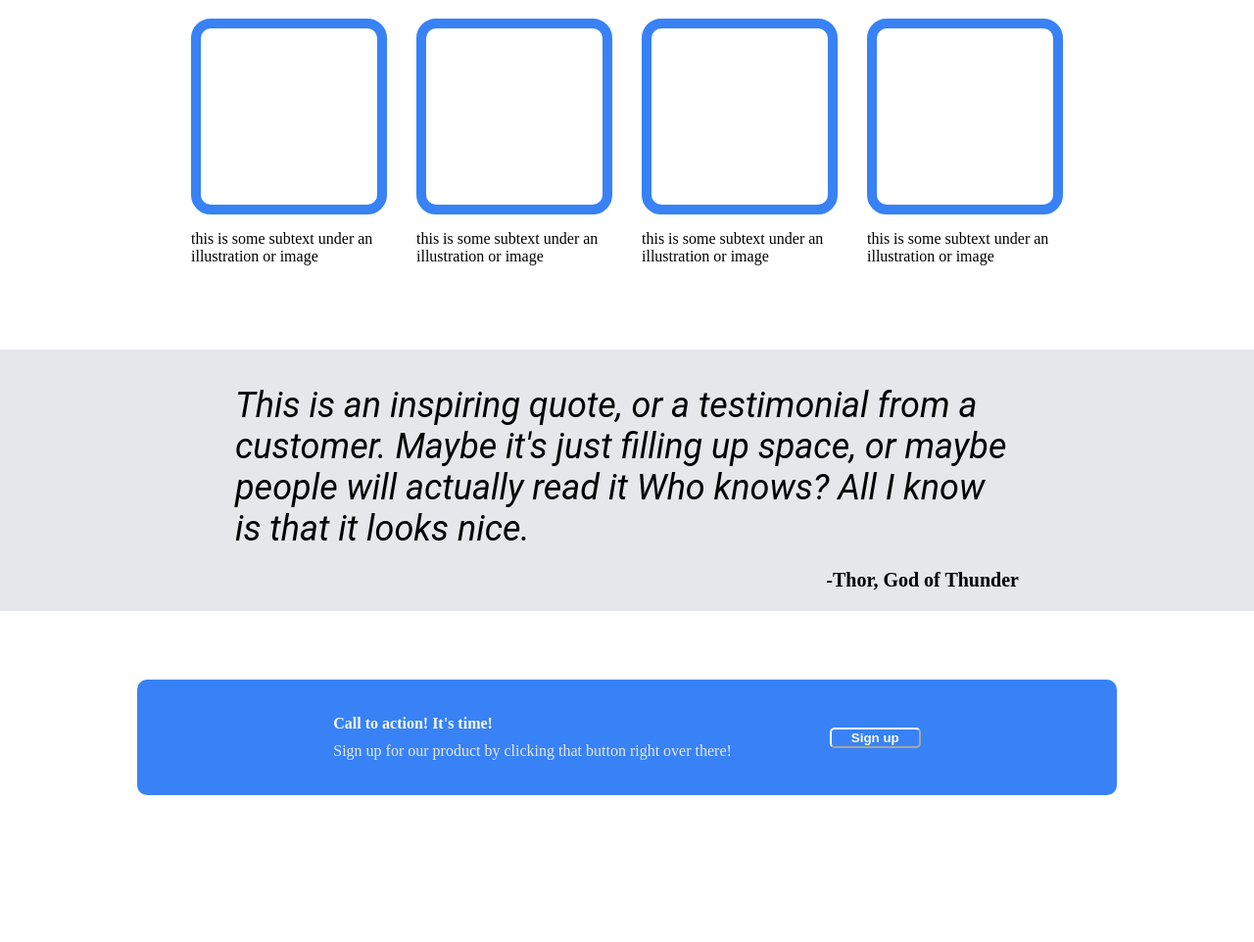
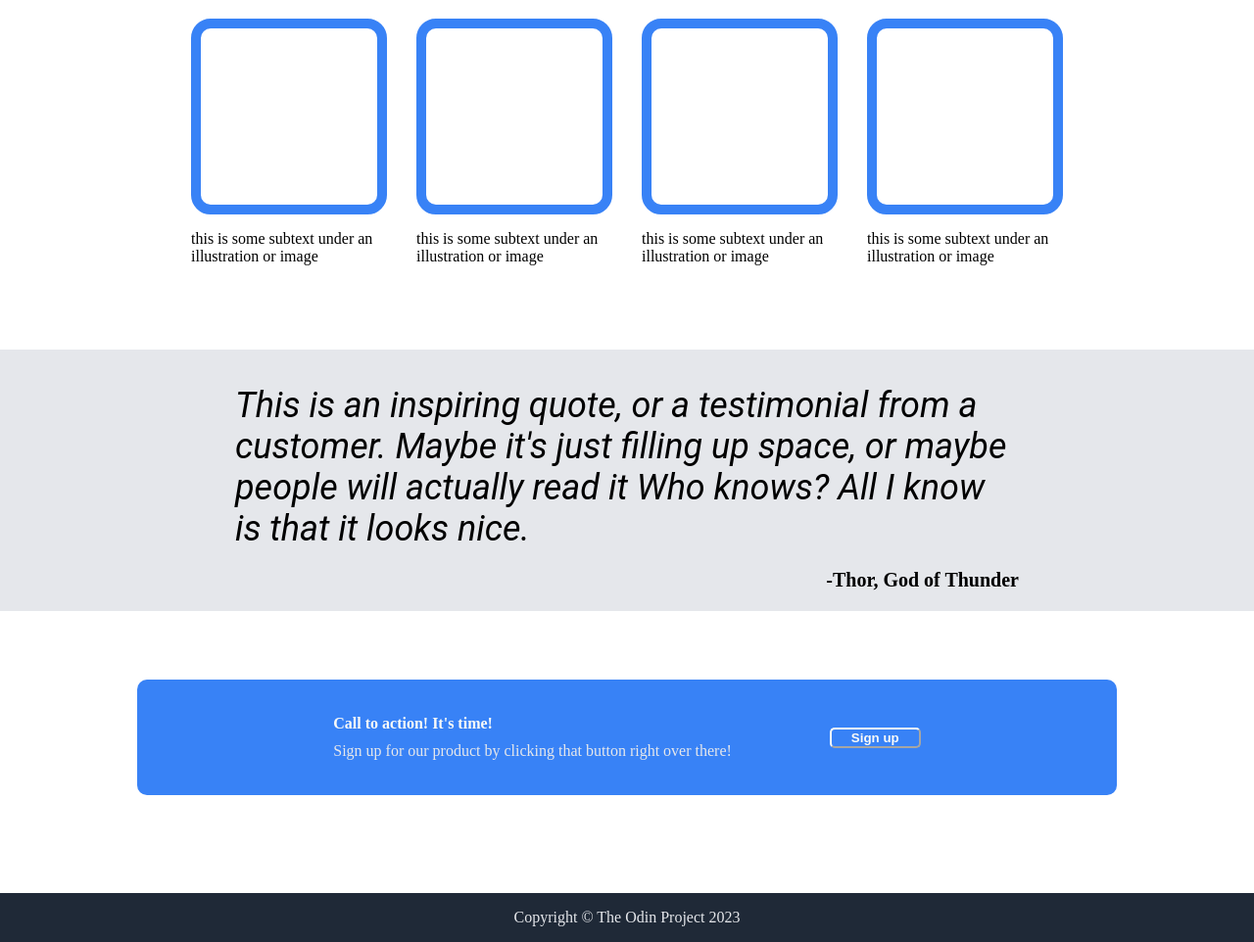
Before and after one commit to TeeJayCodes/odin-landing-page, a plain HTML site: page index.html in a window 1280 px wide. Shown: the part 461-1423 px from the top of the page at 98% size. Before the commit the page ends 1273 px from the top, so only its background shows below. Drawn offline with Linux system fonts and the light colour scheme.

Commit message:
Add footer and styles

```diff
--- a/index.html
+++ b/index.html
@@ -63,5 +63,8 @@
                 <button>Sign up</button>
             </div>
         </div>
+        <div class="footer">
+            <p>Copyright &copy The Odin Project 2023</p>
+        </div>
     </body>
 </html>
--- a/style.css
+++ b/style.css
@@ -53,7 +53,6 @@ body {
     background-color: #3882F6;
     color: #F9FAF8;
     width: 100px;
-
 }
 
 .heroSectionRight {
@@ -168,3 +167,10 @@ body {
     border-radius: 5px;
     font-weight: bold;
 }
+
+.footer {
+    text-align: center;
+    margin-top: 100px;
+    background: #1F2937;
+    color: #E5E7EB;
+}
```
Lines whose indentation alone changed are shown as unchanged.
